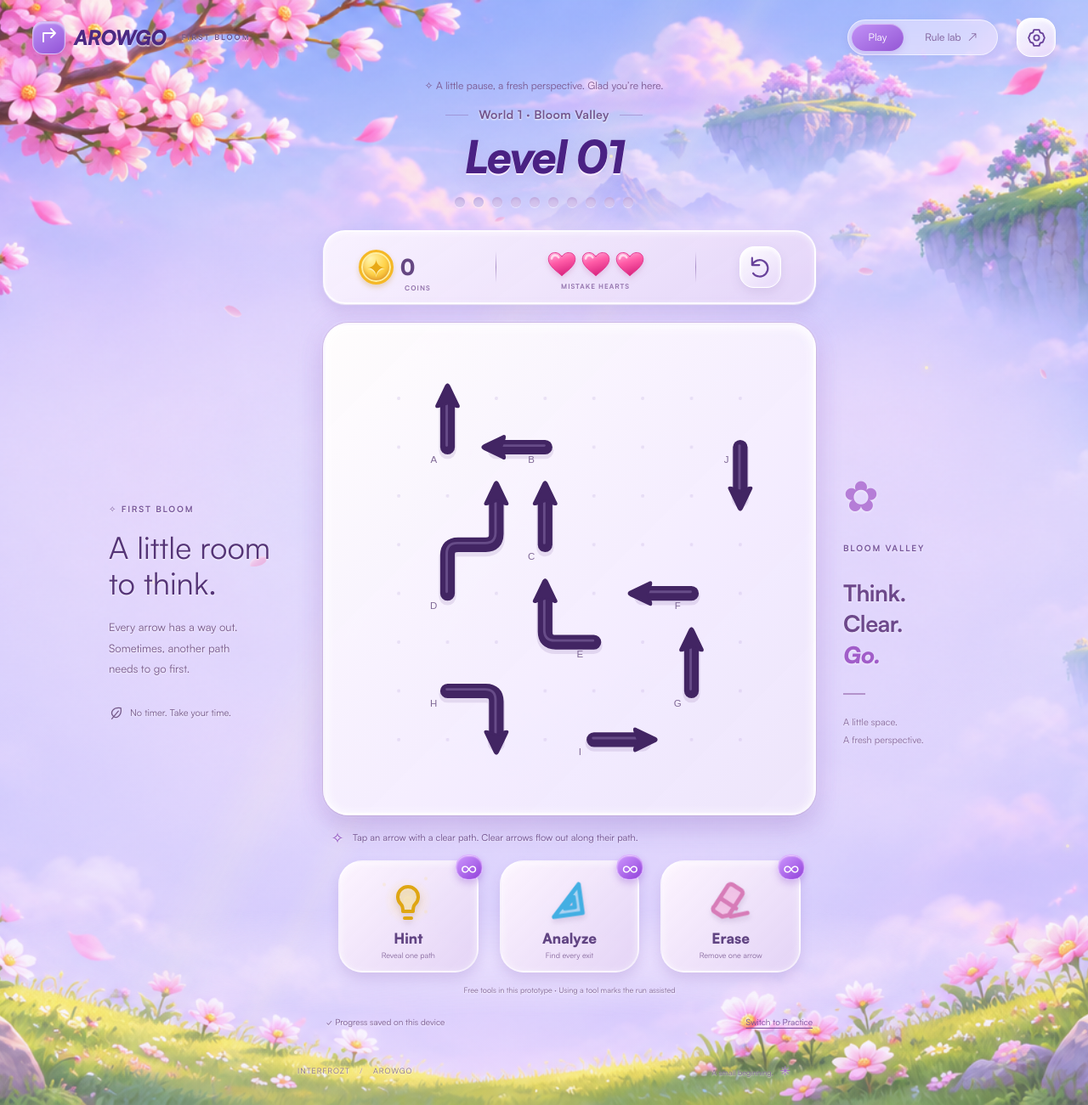
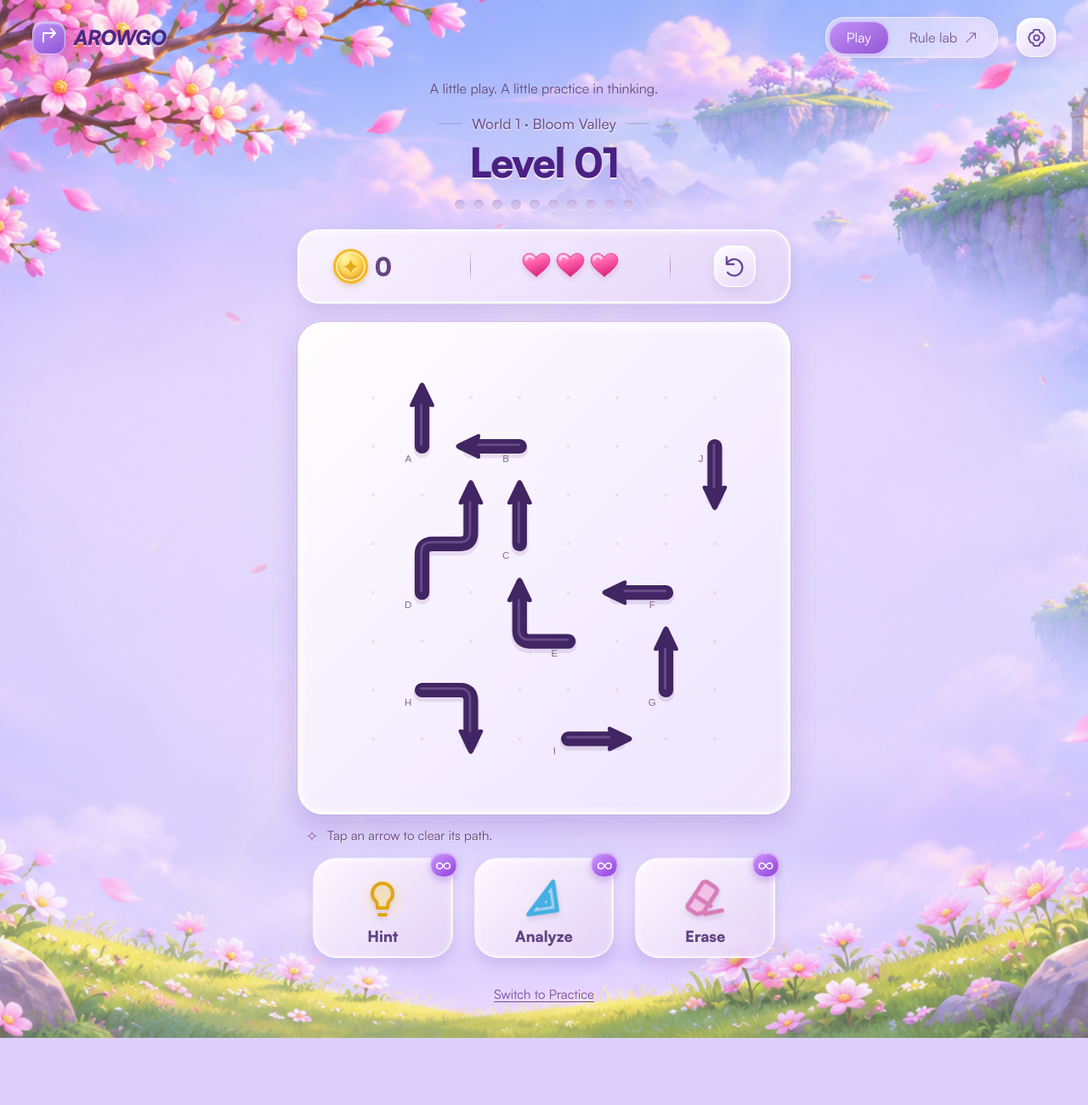
Before and after one commit to Z-A-R-R-O/Veyminore, a React (Vite) app in the folder products/interfrozt/games/arowgo/: page / in a window 1280 px wide. Shown: the whole page at 85% size. After the commit the page ends 1222 px from the top, so only its background shows below. Built offline with nearby package versions, Linux system fonts and the light colour scheme.

Commit message:
Simplify game typography and document evidence-led design direction

```diff
--- a/products/interfrozt/games/arowgo/src/ui/App.tsx
+++ b/products/interfrozt/games/arowgo/src/ui/App.tsx
@@ -19,9 +19,7 @@ export function App({ controller }: { controller: Controller }) {
   const [lab, setLab] = useState(false),
     [fixture, setFixture] = useState(5);
   const [hints, setHints] = useState<string[]>([]);
-  const [feedback, setFeedback] = useState(
-    "Tap an arrow with a clear path. Clear arrows flow out along their path.",
-  );
+  const [feedback, setFeedback] = useState("Tap an arrow to clear its path.");
   const [busy, setBusy] = useState(false),
     [settings, setSettings] = useState(false);
   const [restart, setRestart] = useState<Mode | null>(null);
@@ -122,7 +120,7 @@ export function App({ controller }: { controller: Controller }) {
     clearHints();
     const result = controller.select(id);
     if (result.exit?.clear) {
-      setFeedback(`Arrow ${id} found its way. Keep going.`);
+      setFeedback("Nice move.");
       setPulse((p) => ({ id: p.id + 1, kind: "clear" }));
     } else if (result.exit) {
       setFeedback(
@@ -216,7 +214,7 @@ export function App({ controller }: { controller: Controller }) {
           <span className="brand-icon">
             <Icon name="arrow" />
           </span>
-          AROWGO <span className="prototype">FIRST BLOOM</span>
+          AROWGO
         </a>
         <nav aria-label="Prototype navigation">
           <button
@@ -241,7 +239,11 @@ export function App({ controller }: { controller: Controller }) {
         </button>
       </header>
       <main inert={modalOpen}>
-        {!lab && <Encouragement kind="welcome" />}
+        {!lab && (
+          <p className="game-motto">
+            A little play. A little practice in thinking.
+          </p>
+        )}
         <section className="level-heading">
           <div className="world-label">
             <span /> {lab ? "Discover the mechanic" : "World 1 · Bloom Valley"}{" "}
@@ -262,25 +264,6 @@ export function App({ controller }: { controller: Controller }) {
           )}
         </section>
         <div className="play-layout">
-          <aside className="journey-note">
-            <span className="chapter-label">✧ FIRST BLOOM</span>
-            <h2>
-              A little room
-              <br />
-              to think.
-            </h2>
-            <p>
-              Every arrow has a way out.
-              <br />
-              Sometimes, another path
-              <br />
-              needs to go first.
-            </p>
-            <div className="quiet-note">
-              <Icon name="leaf" />
-              No timer. Take your time.
-            </div>
-          </aside>
           <section
             className="game-card"
             aria-label={lab ? "Rule proof board" : "Bloom Valley level 1"}
@@ -311,7 +294,6 @@ export function App({ controller }: { controller: Controller }) {
                   <strong>
                     <CountUp value={state.coins} animate={!motion.reduced} />
                   </strong>
-                  <small>COINS</small>
                 </div>
                 <div className="hud-divider" />
                 <div
@@ -338,9 +320,6 @@ export function App({ controller }: { controller: Controller }) {
                       />
                     ))
                   )}
-                  <small>
-                    {state.mode === "practice" ? "PRACTICE" : "MISTAKE HEARTS"}
-                  </small>
                 </div>
                 <div className="hud-divider" />
                 <button
@@ -402,11 +381,6 @@ export function App({ controller }: { controller: Controller }) {
                   <div className="result-symbol">
                     {state.status === "complete" ? "✦" : "♡"}
                   </div>
-                  <span className="eyebrow">
-                    {state.status === "complete"
-                      ? "A MOMENT OF CLARITY"
-                      : "THERE’S ALWAYS ANOTHER WAY"}
-                  </span>
                   <h2>
                     {state.status === "complete"
                       ? "Beautifully cleared."
@@ -425,15 +399,21 @@ export function App({ controller }: { controller: Controller }) {
                       ))}
                     </div>
                   )}
-                  <p>
+                  <p
+                    className={
+                      state.status === "complete" && state.mode === "story"
+                        ? "sr-only"
+                        : "result-detail"
+                    }
+                  >
                     {state.status === "complete"
                       ? state.mode === "practice"
                         ? "Practice complete. No stars or coins are awarded."
                         : `${stars(state)} of 3 stars · ${state.mistakes} mistakes${state.assisted ? " · Assisted" : ""}`
-                      : "Your coins and best stars are safe. Retry with three fresh hearts, or explore in Practice."}
+                      : "Your coins and best stars are safe."}
                   </p>
                   {state.status === "complete" && state.mode === "story" && (
-                    <p className="reward">
+                    <p className={state.reward ? "sr-only" : "reward"}>
                       {state.reward
                         ? "+25 coins · First clear reward"
                         : "First-clear reward already collected"}
@@ -476,7 +456,7 @@ export function App({ controller }: { controller: Controller }) {
               {lab
                 ? labMessage
                 : eraseMode
-                  ? "Choose an arrow to erase. You’ll confirm before it disappears."
+                  ? "Choose an arrow to erase."
                   : feedback}
               {eraseMode && (
                 <button onClick={() => setEraseMode(false)}>Cancel</button>
@@ -510,7 +490,6 @@ export function App({ controller }: { controller: Controller }) {
                       <i />
                     </span>
                     <strong>Hint</strong>
-                    <small>Reveal one path</small>
                   </button>
                   <button
                     className="tool-card analyze-tool"
@@ -525,7 +504,6 @@ export function App({ controller }: { controller: Controller }) {
                       <Icon name="analyze" />
                     </span>
                     <strong>Analyze</strong>
-                    <small>Find every exit</small>
                   </button>
                   <button
                     className={`tool-card erase-tool ${eraseMode ? "selected" : ""}`}
@@ -544,17 +522,12 @@ export function App({ controller }: { controller: Controller }) {
                       <Icon name="erase" />
                     </span>
                     <strong>Erase</strong>
-                    <small>Remove one arrow</small>
                   </button>
                 </div>
-                <p className="tool-policy">
-                  Free tools in this prototype · Using a tool marks the run
-                  assisted
-                </p>
                 <div className="card-footer">
-                  <span>
-                    {controller.notice || "✓ Progress saved on this device"}
-                  </span>
+                  {controller.notice && (
+                    <span role="status">{controller.notice}</span>
+                  )}
                   <button
                     onClick={() =>
                       setRestart(state.mode === "story" ? "practice" : "story")
@@ -568,31 +541,7 @@ export function App({ controller }: { controller: Controller }) {
               </>
             )}
           </section>
-          <aside className="world-note">
-            <span className="world-emblem">✿</span>
-            <span className="chapter-label">BLOOM VALLEY</span>
-            <p>
-              Think.
-              <br />
-              Clear.
-              <br />
-              <em>Go.</em>
-            </p>
-            <span className="world-note-line" />
-            <small>
-              A little space.
-              <br />A fresh perspective.
-            </small>
-          </aside>
         </div>
-        <footer className="page-footer">
-          <span>
-            INTERFROZT <i> / </i> AROWGO
-          </span>
-          <span>
-            A small beginning. <span className="tiny-flower">✳</span>
-          </span>
-        </footer>
       </main>
       {modalOpen && (
         <div className="modal-shade">
--- a/products/interfrozt/games/arowgo/src/ui/WinMoment.tsx
+++ b/products/interfrozt/games/arowgo/src/ui/WinMoment.tsx
@@ -36,10 +36,6 @@ export function WinMoment({
           <span>coins earned</span>
         </div>
       )}
-      <span className="win-keepsake">
-        Bloom Valley ·{" "}
-        {state.active.length === 0 ? "10 / 10 paths cleared" : "Complete"}
-      </span>
     </div>
   );
 }
--- a/products/interfrozt/games/arowgo/src/ui/elements/Rewards.tsx
+++ b/products/interfrozt/games/arowgo/src/ui/elements/Rewards.tsx
@@ -87,9 +87,8 @@ export function HeartToken({
 export function Encouragement({ kind }: { kind: "welcome" | "win" | "retry" }) {
   const copy = {
     welcome: "A little pause, a fresh perspective. Glad you’re here.",
-    win: "Take that little win with you. Hope your day feels brighter.",
-    retry:
-      "A blocked path is a clue, not a setback. Take a breath — try a new order.",
+    win: "A little win. A brighter day.",
+    retry: "Take a breath. Try a new order.",
   };
   return (
     <p className={`encouragement encouragement-${kind}`}>
--- a/products/interfrozt/games/arowgo/src/ui/style.css
+++ b/products/interfrozt/games/arowgo/src/ui/style.css
@@ -2005,3 +2005,187 @@ main {
     display: none;
   }
 }
+
+/* Essential game typography: one focal board, readable actions, no caption clutter. */
+:root {
+  font-size: 16px;
+}
+.play-layout {
+  display: block;
+  max-width: 580px;
+  margin: 0 auto;
+}
+.game-motto {
+  font-size: 16px;
+  line-height: 1.5;
+  text-align: center;
+  color: #654978;
+  margin: 0 16px 18px;
+}
+.level-heading {
+  margin-bottom: 20px;
+}
+.world-label {
+  font-size: 17px;
+  letter-spacing: 0;
+  font-weight: 500;
+}
+.level-heading h1 {
+  font-size: 48px;
+  line-height: 1.1;
+  font-weight: 900;
+  font-style: normal;
+  letter-spacing: -1.5px;
+  margin: 8px 0 14px;
+}
+.topbar nav button {
+  font-size: 16px;
+}
+.hud {
+  min-height: 76px;
+}
+.balance {
+  padding-bottom: 0;
+}
+.balance strong {
+  font-size: 30px;
+}
+.hearts {
+  padding-bottom: 0;
+}
+.feedback {
+  font-size: 15px;
+  line-height: 1.5;
+  min-height: 44px;
+  color: #654477;
+}
+.tool-card strong {
+  font-size: 18px;
+}
+.tool-card {
+  min-height: 112px;
+}
+.card-footer {
+  justify-content: center;
+  gap: 16px;
+  margin-top: 12px;
+}
+.card-footer button,
+.card-footer > span {
+  font-size: 15px;
+}
+.result-overlay h2,
+.win-result h2 {
+  font-size: 34px;
+  line-height: 1.15;
+  letter-spacing: -0.8px;
+}
+.result-overlay p,
+.result-overlay .encouragement,
+.win-result .reward {
+  font-size: 16px;
+  line-height: 1.45;
+}
+.result-overlay .primary-button,
+.result-overlay .text-button {
+  font-size: 17px;
+}
+.mastery-ribbon {
+  font-size: 15px;
+}
+.coin-reveal {
+  font-size: 16px;
+}
+.coin-reveal strong {
+  font-size: 32px;
+}
+.result-stars,
+.win-result .result-stars {
+  font-size: 40px;
+  gap: 14px;
+}
+.modal p,
+.setting small,
+.setting strong,
+.setting select,
+.modal .primary-button {
+  font-size: 16px;
+  line-height: 1.5;
+}
+.sr-only {
+  position: absolute !important;
+  width: 1px !important;
+  height: 1px !important;
+  padding: 0 !important;
+  margin: -1px !important;
+  overflow: hidden !important;
+  clip: rect(0, 0, 0, 0) !important;
+  white-space: nowrap !important;
+  border: 0 !important;
+}
+@media (max-width: 680px) {
+  .game-motto {
+    font-size: 15px;
+    margin: 0 12px 14px;
+  }
+  .world-label {
+    font-size: 16px;
+  }
+  .level-heading h1 {
+    font-size: 40px;
+    margin: 8px 0 10px;
+  }
+  .level-heading {
+    margin-bottom: 18px;
+  }
+  .topbar nav button {
+    font-size: 14px;
+  }
+  .balance strong {
+    font-size: 27px;
+  }
+  .feedback {
+    font-size: 14px;
+  }
+  .tool-card strong {
+    font-size: 17px;
+  }
+  .tool-card {
+    min-height: 104px;
+  }
+  .card-footer button {
+    font-size: 15px;
+  }
+  .result-overlay h2,
+  .win-result h2 {
+    font-size: 27px;
+    margin: 6px 0;
+  }
+  .result-overlay p,
+  .result-overlay .encouragement,
+  .win-result .reward {
+    font-size: 14px;
+    line-height: 1.4;
+  }
+  .mastery-ribbon {
+    font-size: 14px;
+  }
+  .result-stars,
+  .win-result .result-stars {
+    font-size: 30px;
+  }
+  .coin-reveal {
+    font-size: 15px;
+  }
+  .coin-reveal strong {
+    font-size: 28px;
+  }
+  .result-overlay .primary-button,
+  .result-overlay .text-button {
+    font-size: 16px;
+  }
+  .win-moment {
+    gap: 7px;
+    margin: 6px 0;
+  }
+}
```
Also changed, not shown: 10 other files (tests, documents, lock files or other folders).
